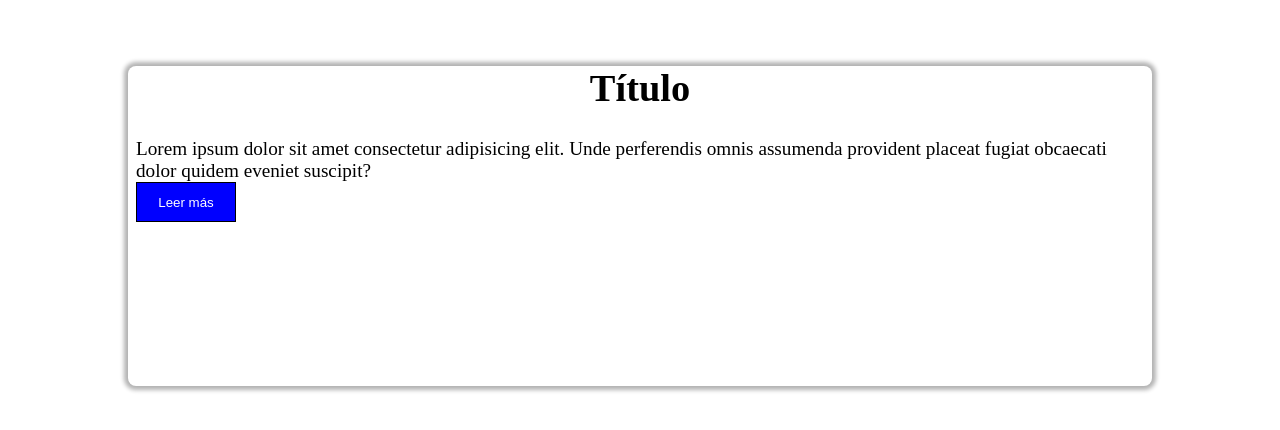
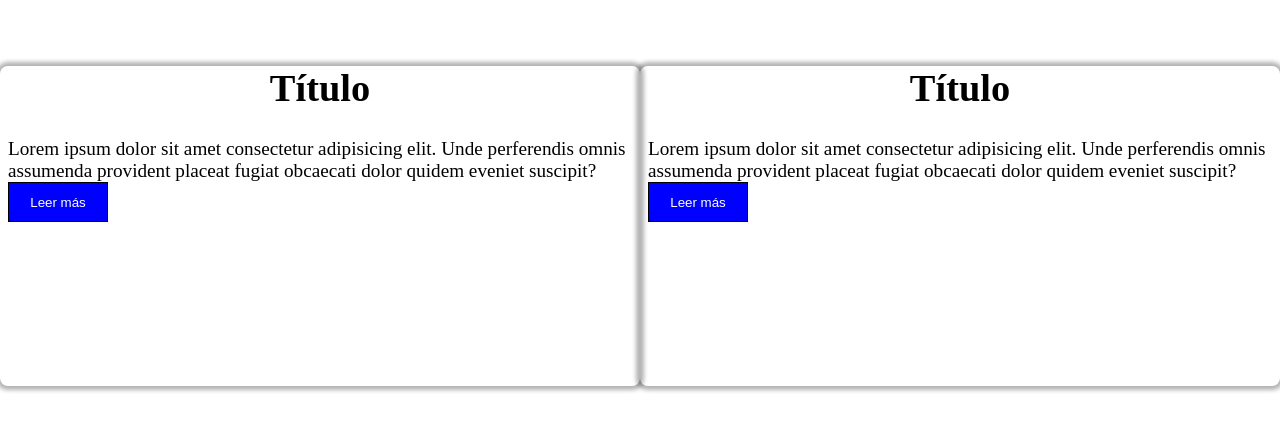
Before and after one commit to AD0104/conferencia, a plain HTML site: page index.html in a window 1280 px wide. Shown: the part 174-604 px from the top of the page. Drawn offline with Linux system fonts and the light colour scheme.

Commit message:
segundo articuklo
segundo articulo de conf

```diff
--- a/index.html
+++ b/index.html
@@ -18,6 +18,15 @@
                 <button>Leer más</button>
             </article>
         </article>
+        <article class="article">
+            <article class="header">
+                <h1>Título</h1>
+            </article>
+            <article class="body">
+                <p>Lorem ipsum dolor sit amet consectetur adipisicing elit. Unde perferendis omnis assumenda provident placeat fugiat obcaecati dolor quidem eveniet suscipit?</p>
+                <button>Leer más</button>
+            </article>
+        </article>
     </section>
 </body>
 </html>
```
